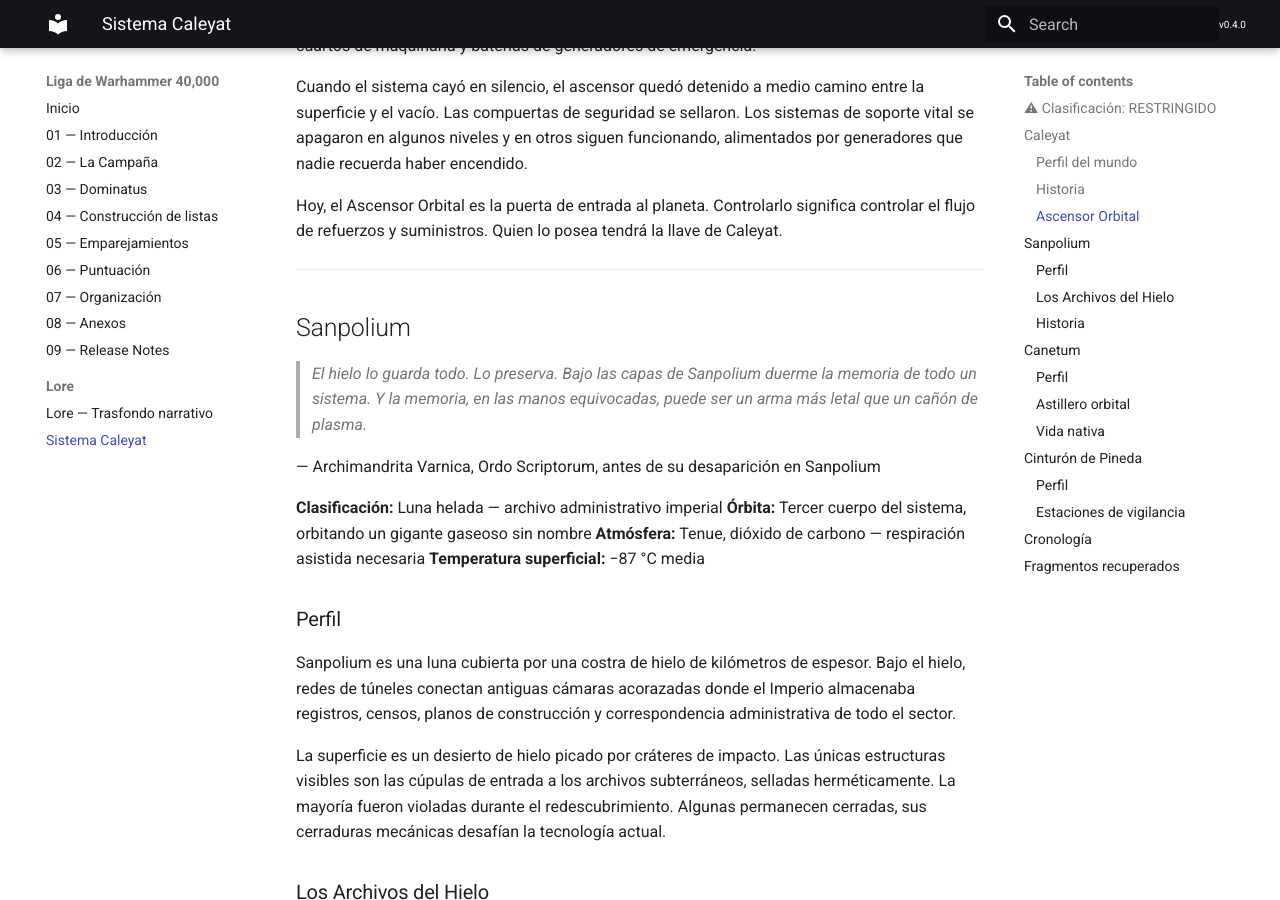
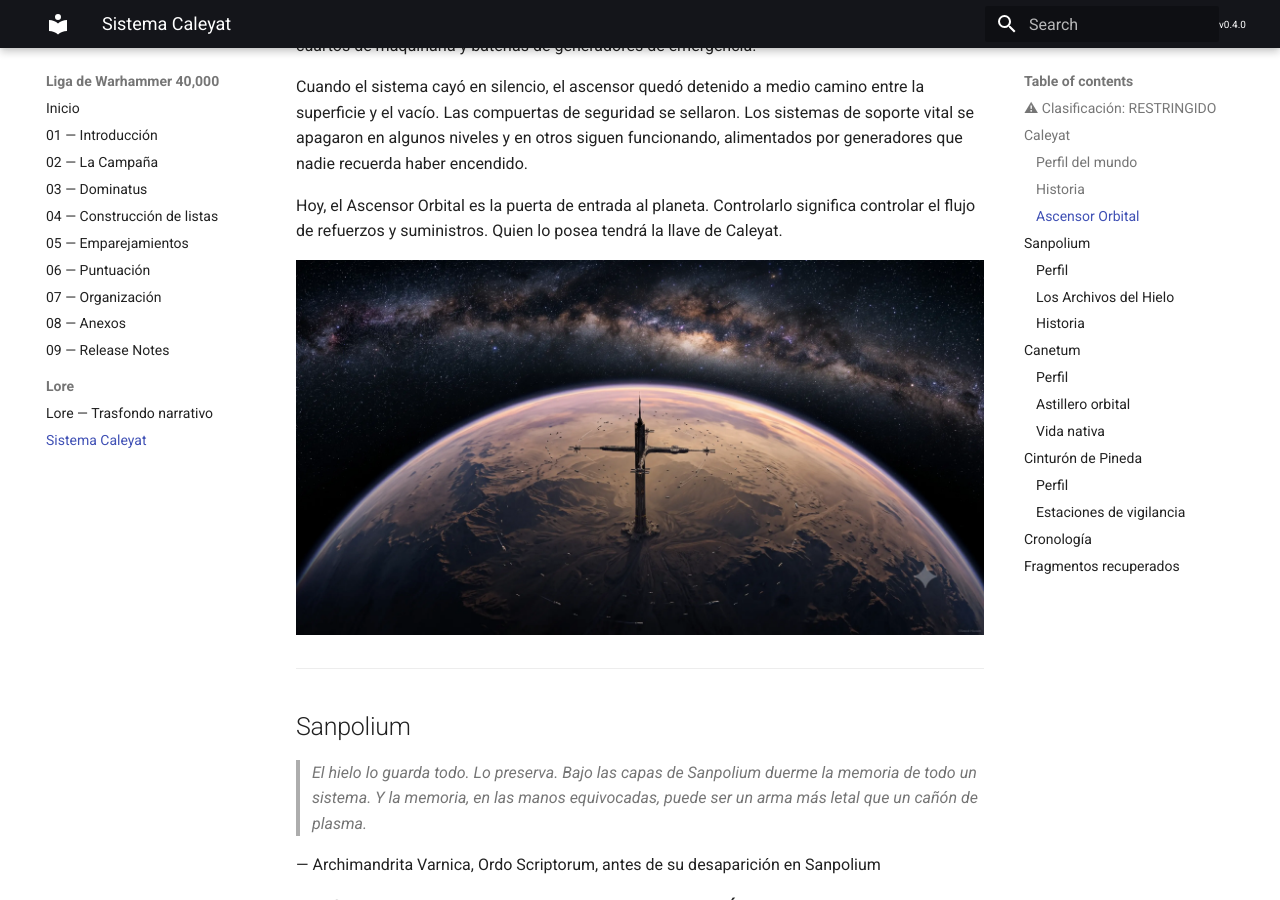
Before and after one commit to gonzalo-radio/liga-armagedon, an MkDocs documentation site: the page built from docs/lore/planeta-caleyat.md, in a window 1280 px wide and 900 px high, scrolled down 2122 px. Built offline with MkDocs 1.6.1 and Material for MkDocs 9.7.7, drawn with Linux system fonts in a browser that asks for light colours.

Commit message:
v0.4.0c: imagen del Ascensor Orbital en el lore

```diff
--- a/docs/lore/planeta-caleyat.md
+++ b/docs/lore/planeta-caleyat.md
@@ -55,6 +55,8 @@ La torre está formada por una superestructura de acero y cerámica, atravesada
 Cuando el sistema cayó en silencio, el ascensor quedó detenido a medio camino entre la superficie y el vacío. Las compuertas de seguridad se sellaron. Los sistemas de soporte vital se apagaron en algunos niveles y en otros siguen funcionando, alimentados por generadores que nadie recuerda haber encendido.
 
 Hoy, el Ascensor Orbital es la puerta de entrada al planeta. Controlarlo significa controlar el flujo de refuerzos y suministros. Quien lo posea tendrá la llave de Caleyat.
+
+![Ascensor Orbital](../assets/img/ascensor-orbital.webp)
 
 ---
 
```
Also changed, not shown: docs/assets/img/ascensor-orbital.webp (added), 1 other file.
